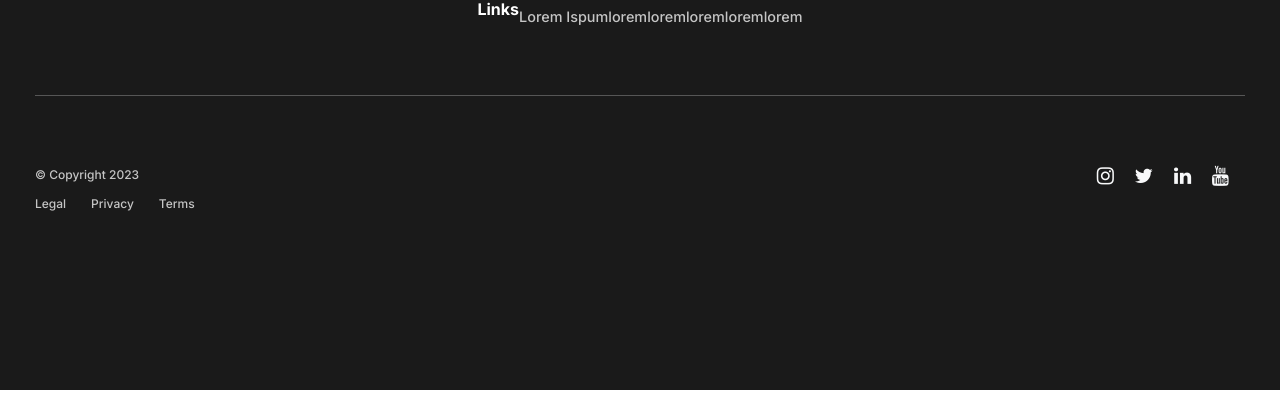
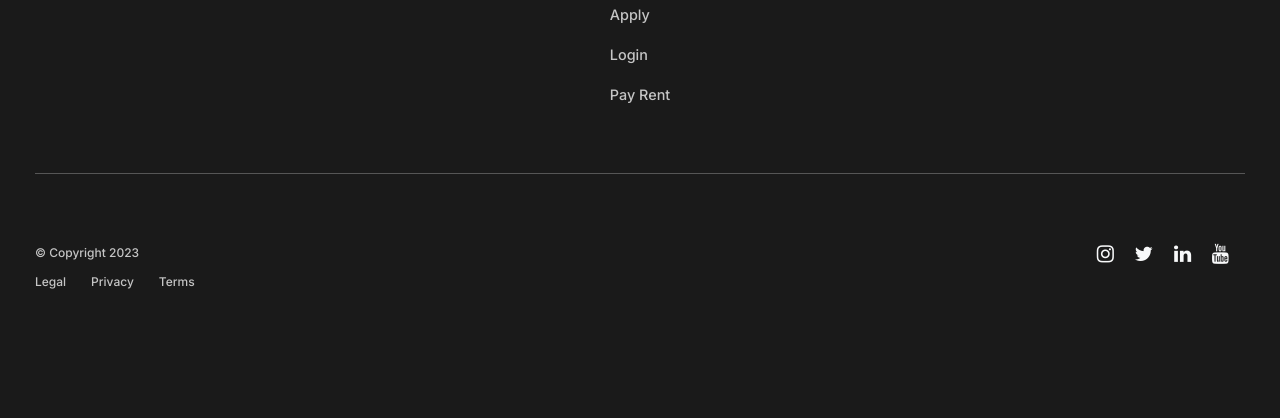
Before and after one commit to KaneTraylor/amity2, a plain HTML site: page index.html in a window 1280 px wide. Shown: the part 3517-3935 px from the top of the page. Before the commit the page ends 3907 px from the top, so only its background shows below. Drawn offline with nearby package versions, Linux system fonts and the light colour scheme; a web font is replaced by a local one.

Commit message:
logo mobile

```diff
--- a/assets/css/style.css
+++ b/assets/css/style.css
@@ -100,7 +100,7 @@ span {
 
 
 #footerHolder {
-    padding: 130px 50px;
+    padding: 80px 50px;
     background: #1a1a1a;
     color: #fff;
     font-weight: 700;
@@ -123,7 +123,8 @@ span {
     overflow: hidden;
     border-radius: 15px;
     height: 255px;
-    gap: 20px; /* Adjust the gap between the cradItem elements */
+    gap: 20px;
+    /* Adjust the gap between the cradItem elements */
 }
 
 @media screen and (min-width: 768px) {
@@ -133,7 +134,8 @@ span {
         margin-top: 100px;
         margin-bottom: 50px;
     }
-    .cradItem{
+
+    .cradItem {
         margin-top: 50px;
         margin-bottom: 50px;
     }
@@ -187,8 +189,8 @@ span {
     width: 310px;
     height: 620px;
     padding: 15px;
-    border-radius: 22px;serial
-    overflow: hidden;
+    border-radius: 22px;
+    serial overflow: hidden;
 }
 
 .main_video {
--- a/index.html
+++ b/index.html
@@ -62,18 +62,18 @@
                 </div>
             </nav>
             <nav class="mobileNav container-hero2">
-                <div class="shownParts">
+                <div class="shownParts" ">
 
-                    <div class="menuBar" onclick="showSidebar(this)">
+                    <div class=" menuBar" onclick="showSidebar(this)">
                     <svg viewBox="0 0 32 32" focusable="false" class="chakra-icon css-178tnyu">
                         <path d="M30 15.875L2 15.875" stroke="currentColor" fill="none"></path>
                         <path d="M30 6L2 6" stroke="currentColor" fill="none"></path>
                         <path d="M30 26L2 26" stroke="currentColor" fill="none"></path>
                     </svg>
                 </div>
-
-                    <img src="assets/images/logo.png" alt="" class="weblogo">
-                    <button class="btn btn-dark menugetstarted">Get Started</button>
+                <div class="d-flex justify-content-center" style="width: 100%;">
+                    <img src="assets/images/logo.png" alt="" class="weblogo" style="height: auto;">
+                </div>
 
         </div>
 
@@ -531,7 +531,7 @@
 
     <div id="footerHolder">
         <div class="row footer_part">
-            <div class="col-md-12 d-flex justify-content-center">
+            <div class="col-md-12 d-flex justify-content-center mb-4">
                 <img src="assets/images/logo.png" alt="" class="logoImg">
             </div>
             <div class="col-md-12">
@@ -565,16 +565,13 @@
                     </div>
                     --->
 
-                    <div class="col-12 my-2 d-flex justify-content-center">
+                    <div class="my-2 mx-auto">
                         <div class="footTypeHead">
                             Links
                         </div>
-                        <a href="/" class="linksName">Lorem Ispum</a>
-                        <a href="/" class="linksName">lorem </a>
-                        <a href="/" class="linksName"> lorem </a>
-                        <a href="/" class="linksName"> lorem </a>
-                        <a href="/" class="linksName"> lorem </a>
-                        <a href="/" class="linksName"> lorem</a>
+                        <a href="/" class="linksName">Apply</a>
+                        <a href="/" class="linksName">Login</a>
+                        <a href="/" class="linksName">Pay Rent</a>
                     </div>
 
 
```
Lines whose indentation alone changed are shown as unchanged.
